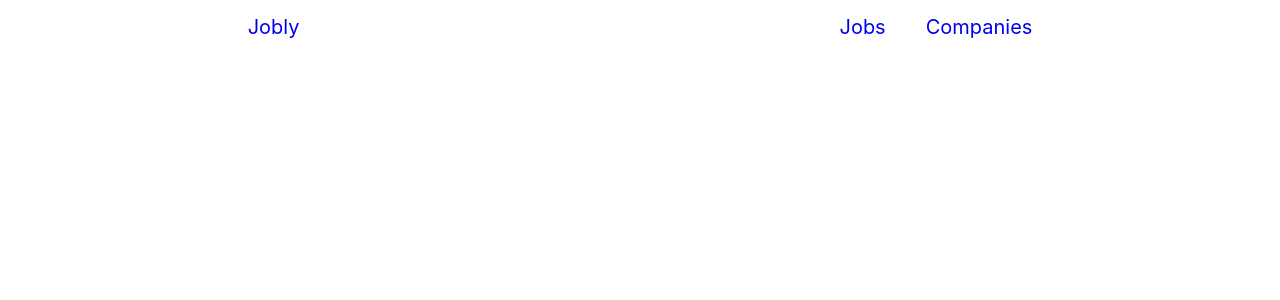
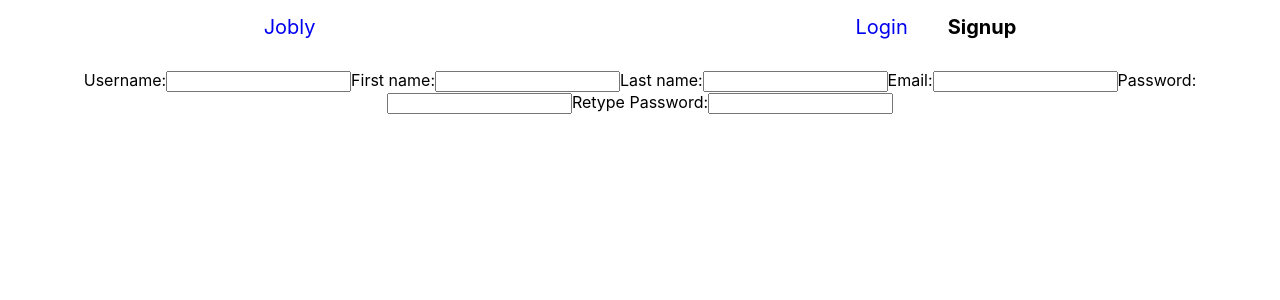
Before and after one commit to mtbocim/react-jobly, a React (Create React App) app: page /signup in a window 1280 px wide. Shown: the top 300 px of the page. Built offline with nearby package versions, Linux system fonts and the light colour scheme; no server answers; the HTML template or start-up script is replaced by a standard one.

Commit message:
Work on authentication and routing

```diff
--- a/src/App.js
+++ b/src/App.js
@@ -1,4 +1,5 @@
-import {useContext, useState} from 'react';
+import {useContext, useState, useEffect} from 'react';
+import userContext from "./userContext.js";
 import './App.css';
 import RoutesList from './RoutesList';
 import { BrowserRouter } from 'react-router-dom';
@@ -16,15 +17,51 @@ import Navigation from "./Navigation.js";
 
 function App() {
   const [userInfo, setUserInfo] = useState({});
+  const [token, setToken] = useState("");
 
-  console.log("what is token")
+  // useEffect(function why() {
+  //     async function getCompaniesData() {
+
+  //     }
+  //     setCompaniesPage(companiesData => (
+  //         {
+  //             ...companiesData,
+  //             isLoading: true,
+  //         }
+  //     ));
+  //     getCompaniesData();
+  // }, [token]);
+
+  function handleLogin(formData) {
+
+  }
+
+  function handleSignup(formData) {
+
+  }
+
+  function handleProfileEdit(formData) {
+
+  }
+
+  function handleLogout() {
+
+  }
+
+
   return (
-    <div className="App">
-      <BrowserRouter>
-        <Navigation />
-        <RoutesList />
-      </BrowserRouter>
-    </div>
+    <userContext.Provider value={userInfo}>
+      <div className="App">
+        <BrowserRouter>
+          <Navigation userInfo={userInfo} />
+          <RoutesList
+              handleLogin={handleLogin}
+              handleSignup={handleSignup}
+              handleProfileEdit={handleProfileEdit}
+          />
+        </BrowserRouter>
+      </div>
+    </userContext.Provider>
   );
 }
 
--- a/src/Homepage.js
+++ b/src/Homepage.js
@@ -1,3 +1,6 @@
+import {useContext} from 'react';
+import userContext from './userContext';
+
 /**
  * Renders a Homepage component.
  *
@@ -8,9 +11,15 @@
  */
 
 function Homepage(){
+    const userData = useContext(userContext);
+    const isLoggedIn = Object.keys(userData).length !== 0;
     return(
         <div className="Homepage">
             <p>Find your future here...</p>
+            {
+                isLoggedIn
+                && <p>Welcome back {userData.firstName}!</p>
+            }
         </div>
     )
 }
--- a/src/JoblyAPI.js
+++ b/src/JoblyAPI.js
@@ -18,7 +18,7 @@ class JoblyApi {
   //   "SI6InRlc3R1c2VyIiwiaXNBZG1pbiI6ZmFsc2UsImlhdCI6MTU5ODE1OTI1OX0." +
   //   "FtrMwBQwe6Ue-glIFgz_Nf8XxRT2YecFCiSpYL0fCXc";
 
-  static token = ""
+  static token = "";
 
   static async request(endpoint, data = {}, method = "get") {
     console.debug("API Call:", endpoint, data, method);
--- /dev/null
+++ b/src/LoginForm.js
@@ -0,0 +1,67 @@
+import {useContext, useState} from 'react';
+import userContext from './userContext';
+
+/**
+ * Render a Profile component.
+ *
+ * State: formData
+ *          {
+ *              username, (cannot edit)
+ *              firstName,
+ *              lastName,
+ *              email.
+ *          }
+ *
+ * Props: handleSubmit
+ *
+ * App -> RoutesList -> Profile
+ *
+ */
+
+function LoginForm({onSubmit}){
+    const [formData, setFormData] = useState({
+      username: "",
+      password: ""
+    });
+
+    function handleChange(evt){
+        const { name, value } = evt.target;
+        setFormData((fData) => ({
+          ...fData,
+          [name]: value,
+        }));
+    }
+
+    function handleSubmit(evt){
+        evt.preventDefault();
+        onSubmit(formData);
+    }
+
+    return(
+        <div className='LoginForm'>
+            <form onSubmit={handleSubmit}>
+                <label>
+                    Username:
+                    <input
+                        type="text"
+                        value={formData.username}
+                        onChange={handleChange}
+                        name="username"
+                    />
+                </label>
+
+                <label>
+                    Password:
+                    <input
+                        type="password"
+                        value={formData.password}
+                        onChange={handleChange}
+                        name="password"
+                    />
+                </label>
+            </form>
+        </div>
+    )
+}
+
+export default LoginForm;
--- a/src/Navigation.js
+++ b/src/Navigation.js
@@ -1,6 +1,6 @@
 import { React } from "react";
 import { NavLink, Link } from "react-router-dom";
-import "./Navigation.css"
+import "./Navigation.css";
 
 /**
  * Renders a navigation component
@@ -11,18 +11,29 @@ import "./Navigation.css"
  * App -> Navigation
  */
 
-function Navigation() {
+function Navigation({ userInfo }) {
+    const isLoggedIn = Object.keys(userInfo).length !== 0;
+
     return (
         <nav className="Navigation">
             <div className="Navigation-homepage-link">
                 <Link to="/">Jobly</Link>
             </div>
-            <div className="Navigation-data-links">
-                <NavLink to="/jobs">Jobs</NavLink>
-                <NavLink to="/companies">Companies</NavLink>
-            </div>
+            {
+                isLoggedIn
+                    ? <div className="Navigation-data-links">
+                        <NavLink to="/jobs">Jobs</NavLink>
+                        <NavLink to="/companies">Companies</NavLink>
+                        <NavLink to="/profile">Profile</NavLink>
+                        <NavLink to="/logout">Logout</NavLink>
+                    </div>
+                    : <div className="Navigation-data-links">
+                        <NavLink to="/login">Login</NavLink>
+                        <NavLink to="/signup">Signup</NavLink>
+                    </div>
+            }
         </nav>
-    )
+    );
 }
 
 export default Navigation;
--- a/src/Profile.js
+++ b/src/ProfileForm.js
@@ -23,11 +23,16 @@ function ProfileForm({onSubmit}){
     const [formData, setFormData] = useState(userData);
 
     function handleChange(evt){
-
+        const { name, value } = evt.target;
+        setFormData((fData) => ({
+          ...fData,
+          [name]: value,
+        }));
     }
 
     function handleSubmit(evt){
-
+        evt.preventDefault();
+        onSubmit(formData);
     }
 
     return(
@@ -39,7 +44,7 @@ function ProfileForm({onSubmit}){
                         type="text"
                         value={formData.username}
                         disabled="true"
-
+                        name="username"
                     />
                 </label>
 
@@ -49,6 +54,7 @@ function ProfileForm({onSubmit}){
                         type="text"
                         value={formData.firstName}
                         onChange={handleChange}
+                        name="firstName"
                     />
                 </label>
 
@@ -58,6 +64,7 @@ function ProfileForm({onSubmit}){
                         type="text"
                         value={formData.lastName}
                         onChange={handleChange}
+                        name="lastName"
                     />
                 </label>
 
@@ -67,6 +74,7 @@ function ProfileForm({onSubmit}){
                         type="text"
                         value={formData.email}
                         onChange={handleChange}
+                        name="email"
                     />
                 </label>
             </form>
--- a/src/RoutesList.js
+++ b/src/RoutesList.js
@@ -3,26 +3,30 @@ import CompanyDetail from "./CompanyDetail.js";
 import CompaniesList from "./CompaniesList.js";
 import JobsList from "./JobsList.js";
 import Homepage from "./Homepage.js";
+import ProfileForm from "./ProfileForm.js";
+import LoginForm from "./LoginForm.js";
+import SignupForm from "./SignupForm.js";
 
 /**
  * Renders a RoutesList component.
  *
  * State: none
- * Props: none
+ * Props: handleLogin, handleSignup, handleProfileEdit
  *
  * App -> RoutesList
  */
 
-function RoutesList() {
+function RoutesList({handleLogin, handleSignup, handleProfileEdit}) {
     return (
         <div className="RoutesList">
             <Routes>
                 <Route path="/companies/:handle" element={<CompanyDetail />} />
                 <Route path="/companies" element={<CompaniesList />} />
                 <Route path="/jobs" element={<JobsList />} />
-                <Route path="/login" element="" />
-                <Route path="/signup" element="" />
-                <Route path="/profile" element="" />
+                <Route path="/login" element={<LoginForm onSubmit={handleLogin} />} />
+                {/* <Route path="/logout" /> TODO: Logging out? */}
+                <Route path="/signup" element={<SignupForm onSubmit={handleSignup} />} />
+                <Route path="/profile" element={<ProfileForm onSubmit={handleProfileEdit} />} />
                 <Route path="/" element={<Homepage />} />
                 <Route path="*" element={<Navigate to="/" />} />
             </Routes>
--- /dev/null
+++ b/src/SignupForm.js
@@ -0,0 +1,110 @@
+import {useContext, useState} from 'react';
+import userContext from './userContext';
+
+/**
+ * Render a Profile component.
+ *
+ * State: formData
+ *          {
+ *              username, (cannot edit)
+ *              firstName,
+ *              lastName,
+ *              email.
+ *          }
+ *
+ * Props: handleSubmit
+ *
+ * App -> RoutesList -> Profile
+ *
+ */
+
+function SignupForm({onSubmit}){
+    const [formData, setFormData] = useState({
+      username: "",
+      firstName: "",
+      lastName: "",
+      email: "",
+      password: ""
+    });
+
+    function handleChange(evt){
+        const { name, value } = evt.target;
+        setFormData((fData) => ({
+          ...fData,
+          [name]: value,
+        }));
+    }
+
+    function handleSubmit(evt){
+        evt.preventDefault();
+        onSubmit(formData);
+    }
+
+    return(
+        <div className='SignupForm'>
+            <form onSubmit={handleSubmit}>
+                <label>
+                    Username:
+                    <input
+                        type="text"
+                        value={formData.username}
+                        onChange={handleChange}
+                        name="username"
+                    />
+                </label>
+
+                <label>
+                    First name:
+                    <input
+                        type="text"
+                        value={formData.firstName}
+                        onChange={handleChange}
+                        name="firstName"
+                    />
+                </label>
+
+                <label>
+                    Last name:
+                    <input
+                        type="text"
+                        value={formData.lastName}
+                        onChange={handleChange}
+                        name="lastName"
+                    />
+                </label>
+
+                <label>
+                    Email:
+                    <input
+                        type="text"
+                        value={formData.email}
+                        onChange={handleChange}
+                        name="email"
+                    />
+                </label>
+
+                <label>
+                    Password:
+                    <input
+                        type="password"
+                        value={formData.password}
+                        onChange={handleChange}
+                        name="password"
+                    />
+                </label>
+
+                <label>
+                    Retype Password:
+                    <input
+                        type="password"
+                        value={formData.password}
+                        onChange={handleChange}
+                        name="password"
+                    />
+                </label>
+            </form>
+        </div>
+    )
+}
+
+export default SignupForm;
```
Also changed, not shown: src/Login.js (deleted), src/Signup.js (deleted).
